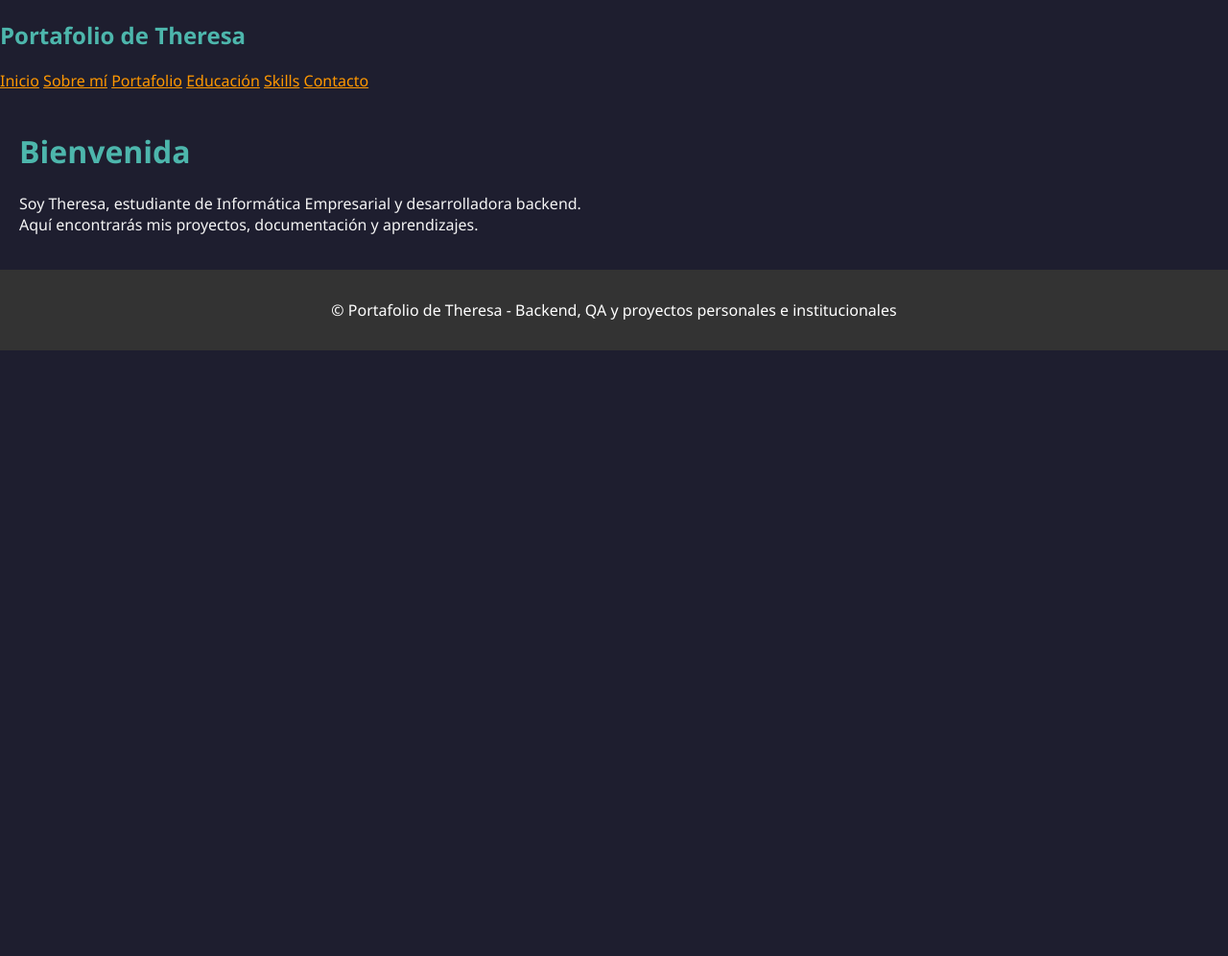
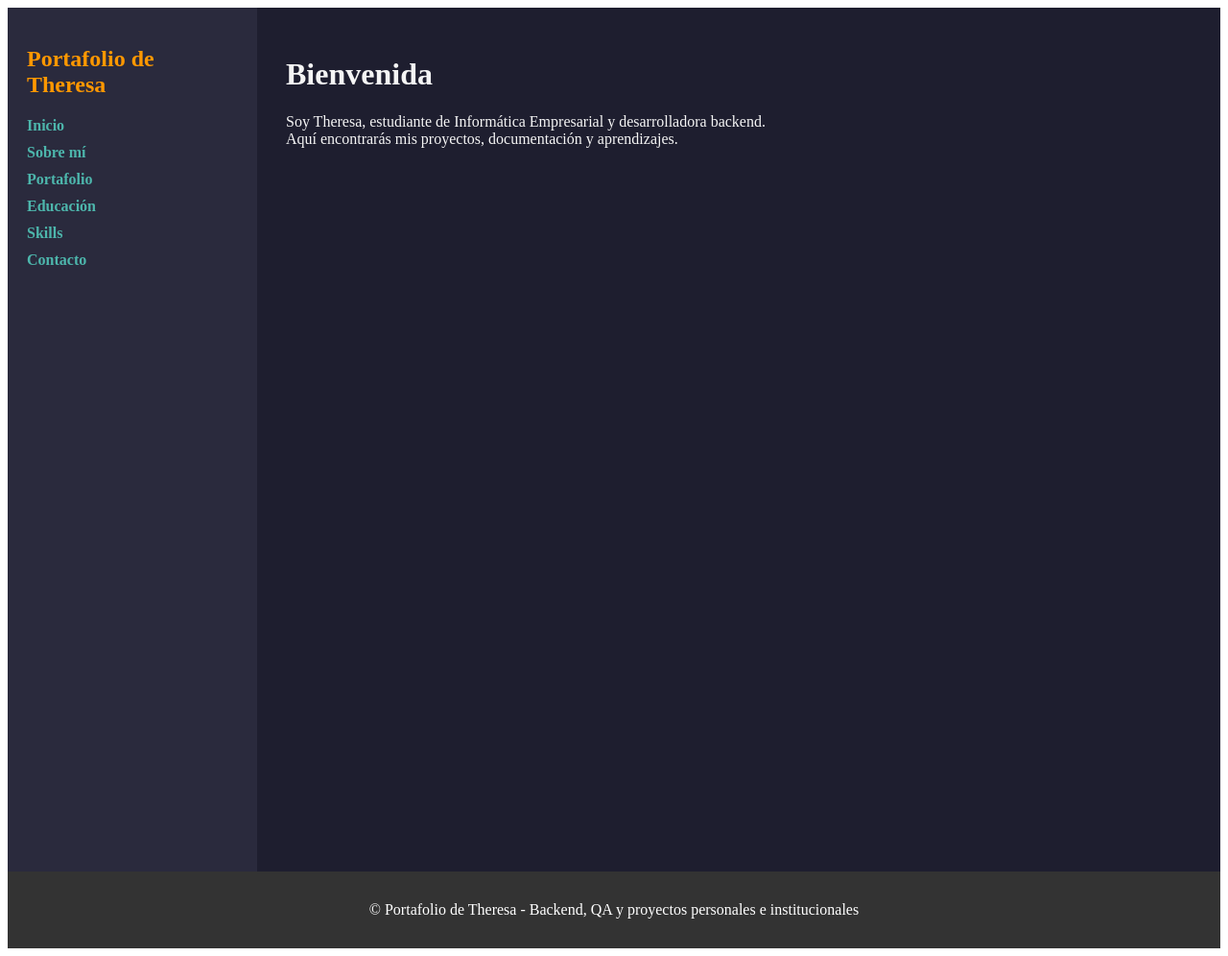
Before and after one commit to Theresa2024/TheresaOlivas.github.io, a Jekyll site: the page built from index.md, in a window 1280 px wide. Shown: the whole page at 96% size. Built offline with Jekyll 4.4.1, drawn with Linux system fonts in a browser that asks for light colours; before the commit the page ends 900 px from its top, so only the background shows below that.

Commit message:
Refactor CSS for layout and sidebar styles

```diff
--- a/assets/css/style.css
+++ b/assets/css/style.css
@@ -1,32 +1,54 @@
-body {
-  background-color: #1e1e2f !important; /* un azul oscuro personalizado */
-  color: #f5f5f5; /* texto claro */
-  font-family: "Segoe UI", sans-serif;
+.container {
+  display: flex;
+  min-height: 100vh;
 }
 
-h1, h2, h3 {
-  color: #4db6ac; /* verde azulado para títulos */
+.sidebar {
+  width: 220px;
+  background-color: #2a2a3d;
+  padding: 20px;
+  color: #fff;
 }
 
-a {
-  color: #ff9800; /* naranja para enlaces */
+.sidebar h2 {
+  color: #ff9800;
+  margin-bottom: 20px;
 }
 
-html, body {
-  height: 100%;
-  margin: 0;
-  display: flex;
-  flex-direction: column;
+.sidebar nav a {
+  display: block;
+  margin: 10px 0;
+  color: #4db6ac;
+  text-decoration: none;
+  font-weight: bold;
 }
 
-main {
-  flex: 1; /* ocupa todo el espacio disponible */
-  padding: 20px;
+.sidebar nav a:hover {
+  color: #ff9800;
+}
+
+.content {
+  flex: 1;
+  padding: 30px;
+  background-color: #1e1e2f;
+  color: #f5f5f5;
 }
 
 footer {
   background-color: #333;
   color: #fff;
+  text-align: center;
   padding: 15px;
-  text-align: center;
 }
+
+.btn {
+  display: inline-block;
+  background-color: #4db6ac;
+  color: #fff;
+  padding: 10px 20px;
+  border-radius: 5px;
+  text-decoration: none;
+}
+.btn:hover {
+  background-color: #ff9800;
+}
```
